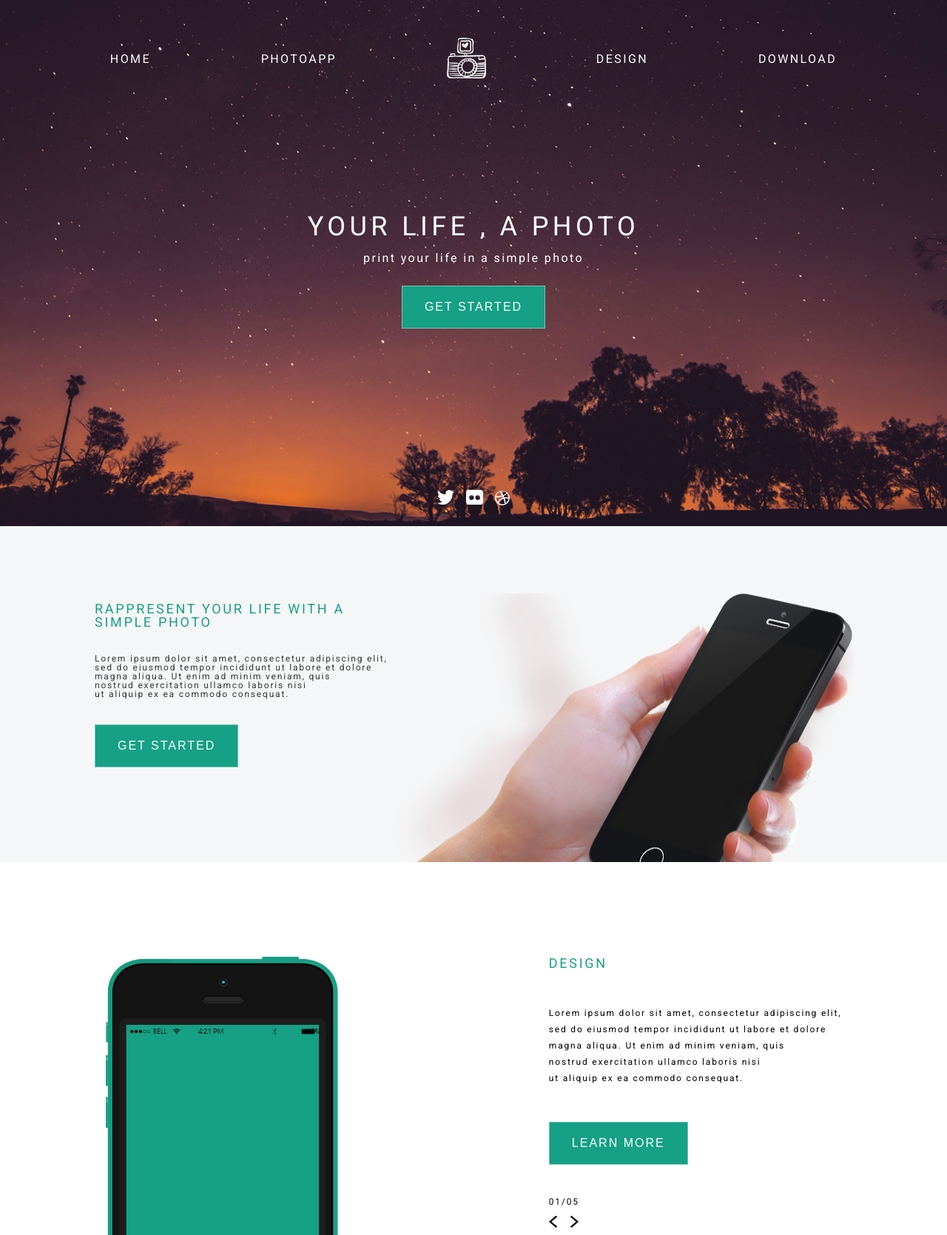
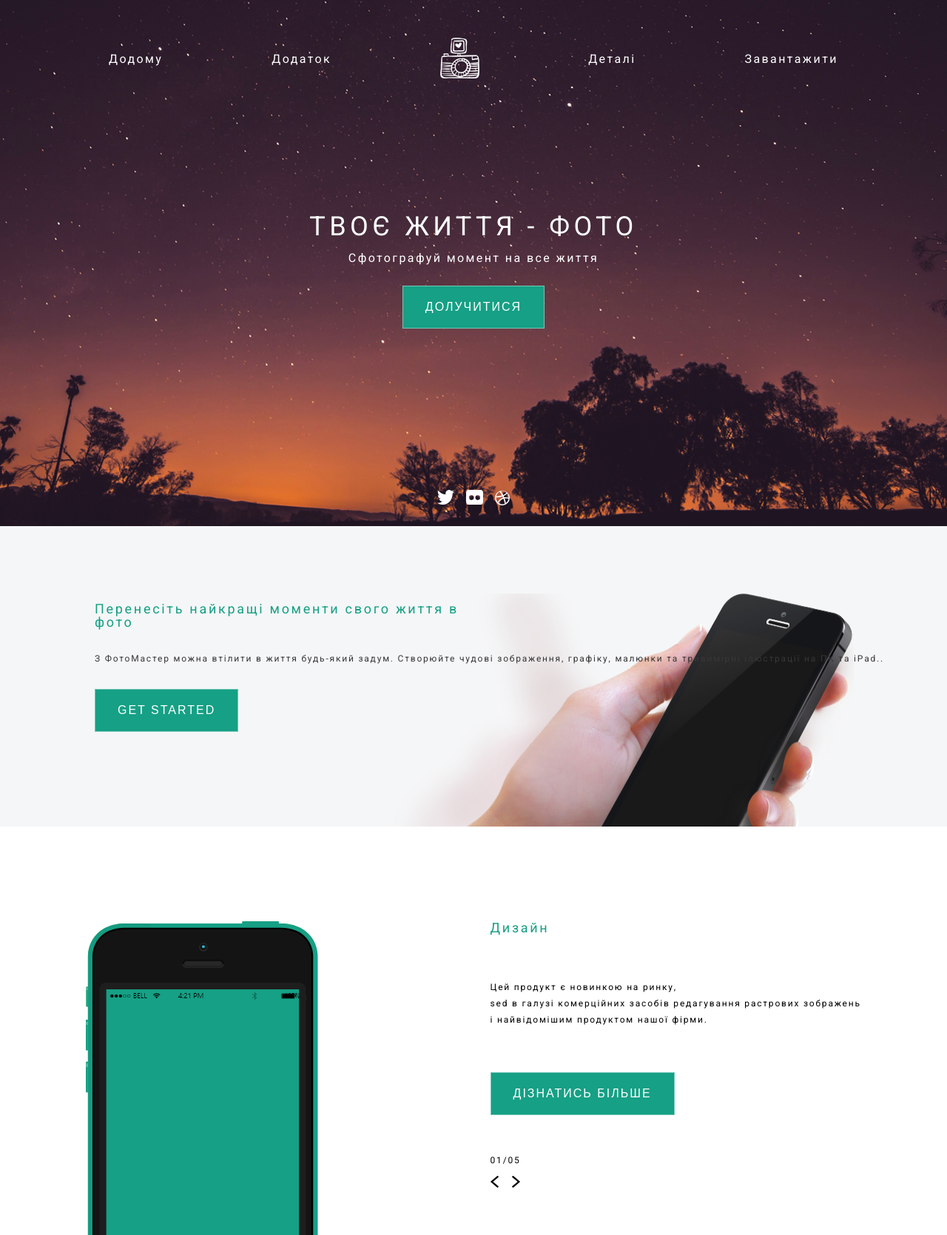
Before and after one commit to Bolbochan/examenone, a plain HTML site: page index.html in a window 1280 px wide. Shown: the top 1669 px of the page at 74% size. Drawn offline with Linux system fonts and the light colour scheme.

Commit message:
Залік

```diff
--- a/index.html
+++ b/index.html
@@ -5,7 +5,7 @@
     <meta charset="UTF-8">
     <meta http-equiv="X-UA-Compatible" content="IE=edge">
     <meta name="viewport" content="width=device-width, initial-scale=1.0">
-    <title>EXAM</title>
+    <title>Інтернет Маркетинг</title>
     <link rel="stylesheet" href="css/reset.css">
     <link rel="stylesheet" href="css/button.css">
     <link rel="stylesheet" href="css/styles.css">
@@ -19,17 +19,17 @@
         <!--section-->
         <div class="exam-head">
             <div class="exam-head_top">
-                <div><a href="#HOME">HOME</a></div>
-                <div><a href="#PHOTOAPP">PHOTOAPP</a></div>
+                <div><a href="#HOME">Додому</a></div>
+                <div><a href="#PHOTOAPP">Додаток</a></div>
                 <div><a href="#IMAGE"><img src="images/blok1/Livello 2.png" alt="camera"></a></div>
-                <div><a href="#DESIGN">DESIGN</a></div>
-                <div><a href="#DOWNLOAD">DOWNLOAD</a></div>
+                <div><a href="#DESIGN">Деталі</a></div>
+                <div><a href="#DOWNLOAD">Завантажити</a></div>
             </div>
             <div class="exam-head_body">
-                <div class="exam-head_body_txt">YOUR LIFE , A PHOTO
-                    <br><span class="exam-head_body_txt_p">print your life in a simple photo</span>
+                <div class="exam-head_body_txt">ТВОЄ ЖИТТЯ - ФОТО
+                    <br><span class="exam-head_body_txt_p">Сфотографуй момент на все життя</span>
                 </div>
-                <div class="exam-head_body_button"><a href="#" class="exam-head_body_button_menu">GET STARTED</a></div>
+                <div class="exam-head_body_button"><a href="#" class="exam-head_body_button_menu">Долучитися</a></div>
             </div>
             <div class="exam-head_bottom">
                 <div><a href="https://twitter.com/?lang=uk"><img src="images/blok1/fa-twitter (1).svg"
@@ -45,11 +45,8 @@
         <!--section1-->
         <div class="exam-block" id="HOME">
             <div class="exam-block_content">
-                <div class="exam-block_content-head">RAPPRESENT YOUR LIFE WITH A<br> SIMPLE PHOTO</div>
-                <div class="exam-block_content-body">Lorem ipsum dolor sit amet, consectetur adipiscing elit,<br> sed do
-                    eiusmod
-                    tempor incididunt ut labore et dolore<br>magna aliqua. Ut enim ad minim veniam, quis<br>nostrud
-                    exercitation ullamco laboris nisi<br>ut aliquip ex ea commodo consequat.</div>
+                <div class="exam-block_content-head">Перенесіть найкращі моменти свого життя в <br> фото</div>
+                <div class="exam-block_content-body">З ФотоМастер можна втілити в життя будь-який задум. Створюйте чудові зображення, графіку, малюнки та тривимірні ілюстрації на ПК та iPad..</div>
                 <div class="exam-block_content-botton"><a href="#" class="exam-head_body_button_menu">GET STARTED</a>
                 </div>
             </div>
@@ -60,15 +57,10 @@
                 <div class="exam-design-clas_img"><img src="images/blok3/Flat iPhone 5C Mock Up.png" alt="Iphone5">
                 </div>
                 <div class="exam-design-clas__content">
-                    <div class="exam-design-clas__content_head">DESIGN</div>
-                    <div class="exam-design-clas__content_body">Lorem ipsum dolor sit amet, consectetur adipiscing
-                        elit,<br>sed
-                        do
-                        eiusmod tempor incididunt ut labore et dolore<br>magna aliqua. Ut enim ad minim veniam,
-                        quis<br>nostrud
-                        exercitation ullamco laboris nisi<br>ut aliquip ex ea commodo consequat.</div>
-                    <div class="exam-design-clas__content_footer"><a href="#" class="exam-head_body_button_menu">LEARN
-                            MORE</a></div>
+                    <div class="exam-design-clas__content_head">Дизайн</div>
+                    <div class="exam-design-clas__content_body">Цей продукт є новинкою на ринку,<br>sed
+                        в галузі комерційних засобів редагування растрових зображень<br>і найвідомішим продуктом нашої фірми.</div>
+                    <div class="exam-design-clas__content_footer"><a href="#" class="exam-head_body_button_menu">Дізнатись більше</a></div>
                     <div class="exam-design-clas__content_footer_bot">
                         <div>01/05</div>
                         <div class="exam-design-clas__content_footer_bot_icon">
@@ -90,9 +82,8 @@
                 <div class="exam-com-blok_img">
                     <div class="exam-com-blok_img_one">
                         <div><img src="images/blok4/Livello 4.png" alt="camera"></div>
-                        <div class="exam-com-blok_img_one_txt">OUR COMMUNITY</div>
-                        <div class="exam-com-blok_img_one_text">Lorem ipsum dolor sit amet,<br>consectetur adipiscing
-                            elit,</div>
+                        <div class="exam-com-blok_img_one_txt">Фото користувачів</div>
+                        <div class="exam-com-blok_img_one_text">Перегляньте фото,<br>які зробили наші користувачі,</div>
                     </div>
                     <div class="exam-com-blok_img_two"><img src="images/blok4/Livello 5.png" alt="car"></div>
                     <div class="exam-com-blok_img_three"><img src="images/blok4/Livello 6.png" alt="leaf"></div>
@@ -102,7 +93,7 @@
         <!--section4-->
         <div class="exam-input" id="PHOTOAPP">
             <div class="exam-input_centr">
-                <div class="exam-input_centr_head">SUBSCRIBE TO US COMMUNITY</div>
+                <div class="exam-input_centr_head">Зворотній зв'язок</div>
                 <div class="exam-input_centr_check">
                     <input class="exam-input_centr_check_email" type="email" id="email" placeholder="YOUR EMAIL"
                         required>
@@ -114,11 +105,8 @@
         <!--section5-->
         <div class="exam-foot" id="DOWNLOAD">
             <div class="exam-foot_block">
-                <div class="exam-foot_block_txt">DOWNLOAD IT</div>
-                <div class="exam-foot_block_text">LOREM IPSUM DOLOR SIT AMET, CONSECTETUR ADIPISCING ELIT, SED DO
-                    EIUSMOD TEMPOR INCIDIDUNT UT LABORE
-                    ET<br>DOLORE MAGNA ALIQUA. UT ENIM AD MINIM VENIAM, QUIS NOSTRUD EXERCITATION ULLAMCO LABORIS NISI
-                    UT ALIQUIP EX<br>EA COMMODO CONSEQUAT.</div>
+                <div class="exam-foot_block_txt">Завантажити</div>
+                <div class="exam-foot_block_text">Наш додаток головним чином призначений для редагування цифрових фотографій та створення растрової графіки.<br>Особливості полягають у багатому інструментарії для операції створення і обробки зображень,<br>високій якості обробки графічних зображень,зручності й простоті в експлуатації.</div>
                 <div class="exam-foot_block_img">
                     <div class="exam-foot_block_img_apple">
                         <a href="https://www.apple.com/ru/shop" class="href">
@@ -141,8 +129,8 @@
     <div class="exam-footer">
         <div class="exam-footer_head">
             <div class="exam-footer_head_top">
-                <div class="exam-footer_head_top_txt">CREDITS | PRIVACY | OUR TEAMS</div>
-                <p>Copyright by phototime - all right reserved</p>
+                <div class="exam-footer_head_top_txt">Конфіденційність| Умови | Команда</div>
+                <p>Виконав студент М1 2 курс ОіО Левченко Дмитро</p>
 
             </div>
             <div class="exam-footer_head_bottom"><img src="images/blok7/Livello 2 copia.png" alt="camera"></div>
```
